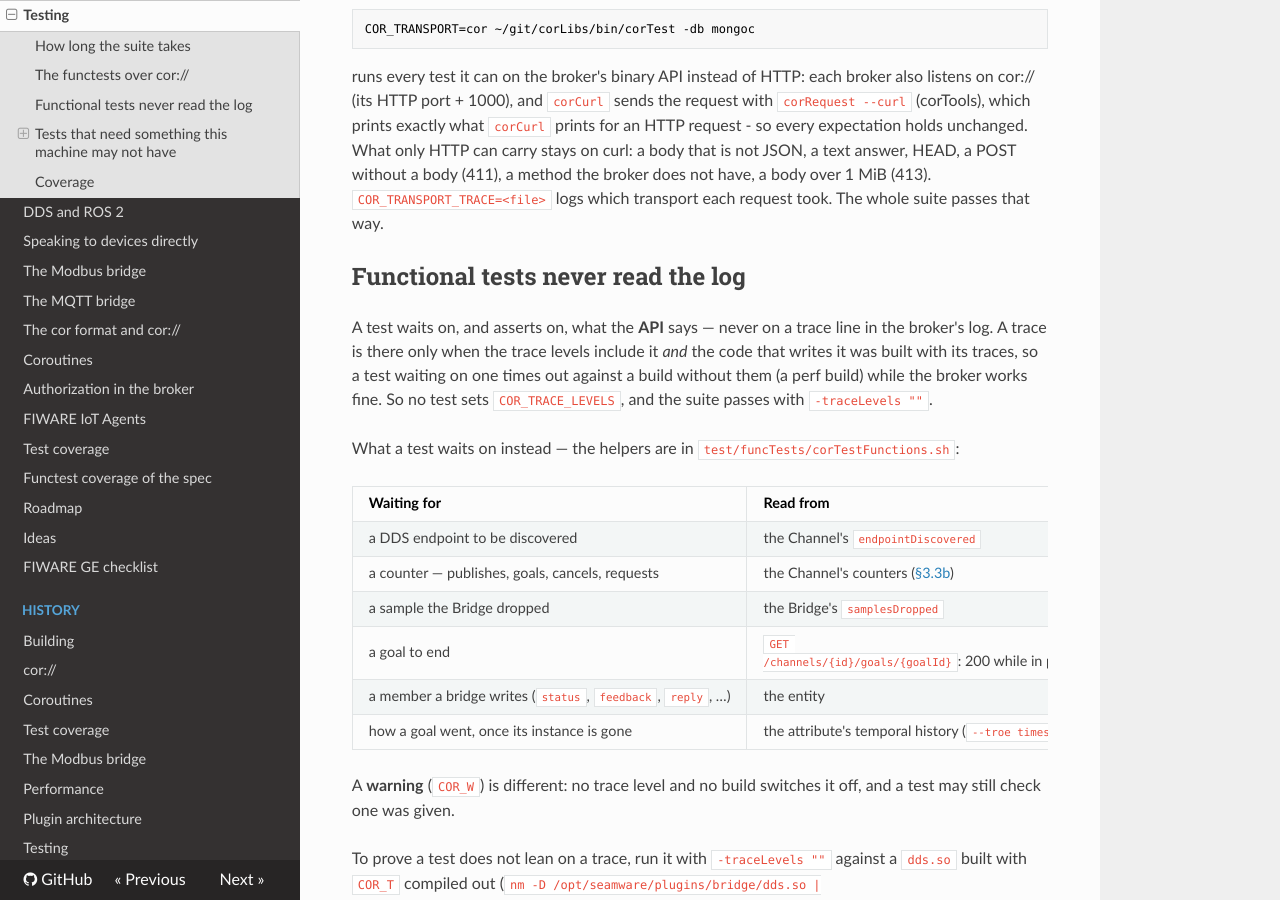
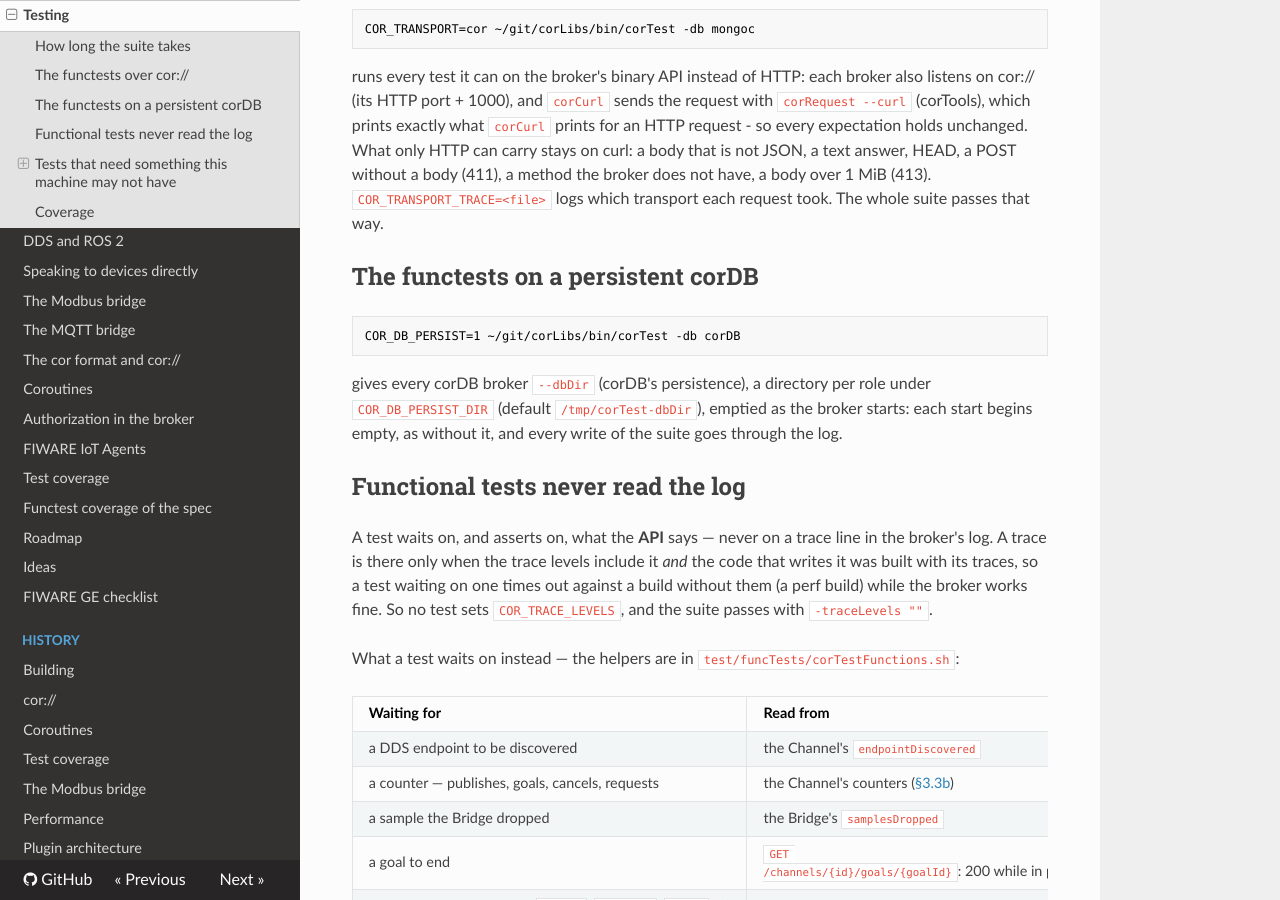
Before and after one commit to SEAMWARE/coraine, an MkDocs documentation site: the page built from doc/testing.md, in a window 1280 px wide and 900 px high, scrolled down 1001 px. Built offline with MkDocs 1.6.1, drawn with Linux system fonts in a browser that asks for light colours; nearby versions of some CDN libraries; comment, search, counter and statistics services are not loaded.

Commit message:
corDB persistence: functests (clean stop, kill -9 + torn tail, snapshot + log), COR_DB_PERSIST for the whole suite
- cordb_persist_clean_stop: every kind of write on two tenants, SIGTERM, restart - all back, in
  creation order; the flusher's interval is a minute, so only the stop's own flush can make it pass
  (verified: fails when the stop writes nothing out)
- cordb_persist_kill: --dbSync request, kill -9 - everything answered is back; a torn record appended
  to the newest segment is cut, and a write after the restart is found by the next one (verified:
  fails without the truncate)
- cordb_persist_snapshot: --dbSnapshotEvery 1, ~1.2 MiB of writes - snap-000001 + log-000001, kill -9,
  1201 entities in creation order (verified: fails when recovery skips the snapshot)
- COR_DB_PERSIST=1 gives every corDB broker of the suite a --dbDir of its own, emptied at its start
  (doc/testing.md)
- usage: corDB's --dbDir, --dbSync, --dbSyncInterval, --dbSnapshotEvery

Co-Authored-By: Claude Opus 5.5 <noreply@anthropic.com>

````diff
--- a/doc/testing.md
+++ b/doc/testing.md
@@ -51,6 +51,17 @@ carry stays on curl: a body that is not JSON, a text answer, HEAD, a POST withou
 a body (411), a method the broker does not have, a body over 1 MiB (413).
 `COR_TRANSPORT_TRACE=<file>` logs which transport each request took. The whole
 suite passes that way.
+
+
+## The functests on a persistent corDB
+
+```sh
+COR_DB_PERSIST=1 ~/git/corLibs/bin/corTest -db corDB
+```
+
+gives every corDB broker `--dbDir` (corDB's persistence), a directory per role under
+`COR_DB_PERSIST_DIR` (default `/tmp/corTest-dbDir`), emptied as the broker starts: each start
+begins empty, as without it, and every write of the suite goes through the log.
 
 
 ## Functional tests never read the log
````
Also changed, not shown: 5 other files.
